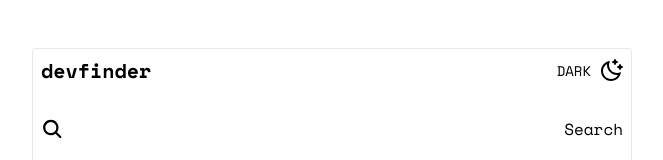
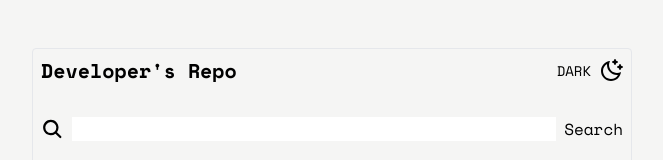
Before and after one commit to developer-mohitsoni/Developers-Hub, a Next.js app: page / in a window 1280 px wide. Shown: the top 160 px of the page, without its empty margins (308-971 px from the left). Built offline with nearby package versions, Linux system fonts and the light colour scheme.

Commit message:
Change Project Name

```diff
--- a/src/app/page.tsx
+++ b/src/app/page.tsx
@@ -1,21 +1,20 @@
 import DarkAndLightBtn from "@/components/DarkAndLightBtn";
 import SearchAndBtn from "@/components/SearchAndBtn";
 
-
 export default function Home() {
   return (
-    <div className="flex min-h-screen w-full bg-sone-100 p-1.5 sm:p-4 pt-10 sm:pt-12 transition-all dark:bg-slate-900">
+    <div className="flex min-h-screen w-full bg-stone-100 p-1.5 sm:p-4 pt-10 sm:pt-12 transition-all dark:bg-slate-900">
       {/* container */}
       <div className="border mx-auto flex w-full max-w-[600px] flex-col gap-8 rounded p-2">
         <section className="flex justify-between gap-3">
-          <p className="text-xl font-semibold">devfinder</p>
+          <p className="text-xl font-semibold">Developer's Repo</p>
           <DarkAndLightBtn />
         </section>
 
         {/* search and main */}
         <section>
           {/* search and btn */}
-          <SearchAndBtn/>
+          <SearchAndBtn />
         </section>
       </div>
     </div>
```
